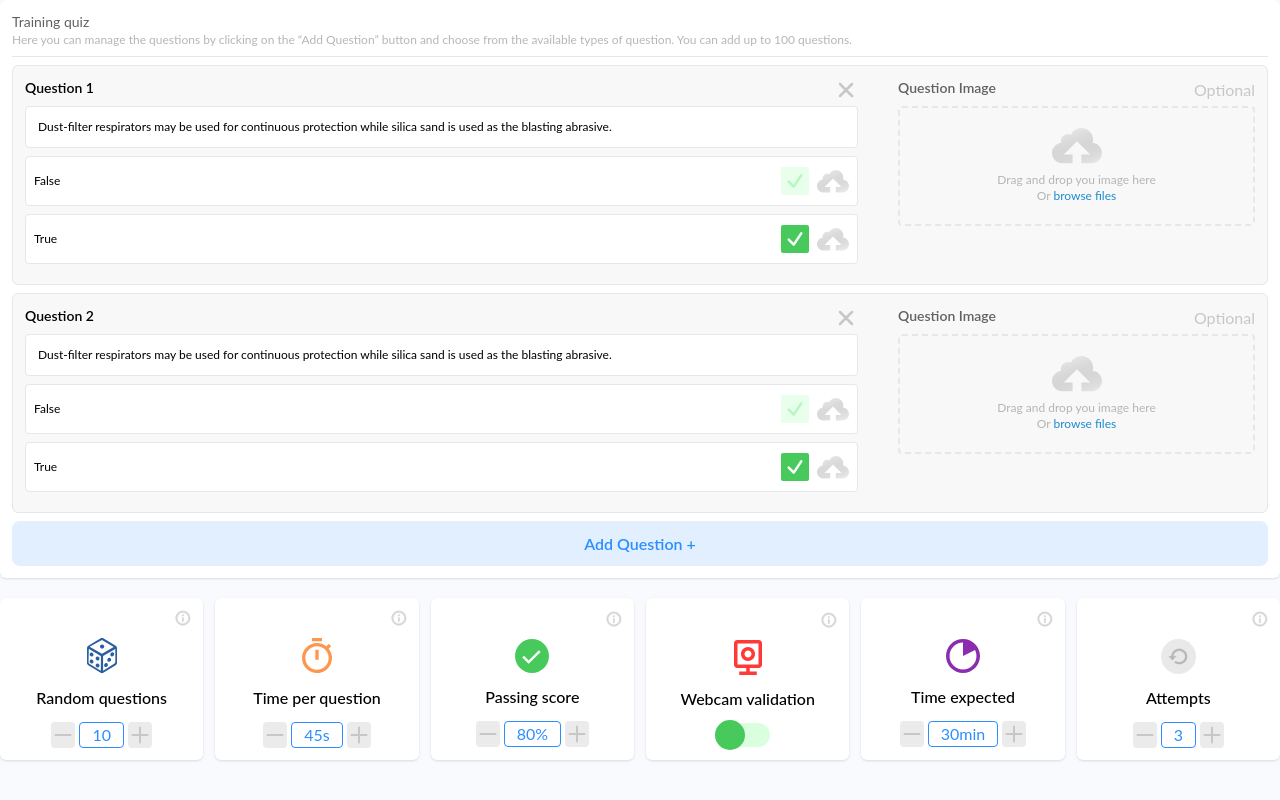
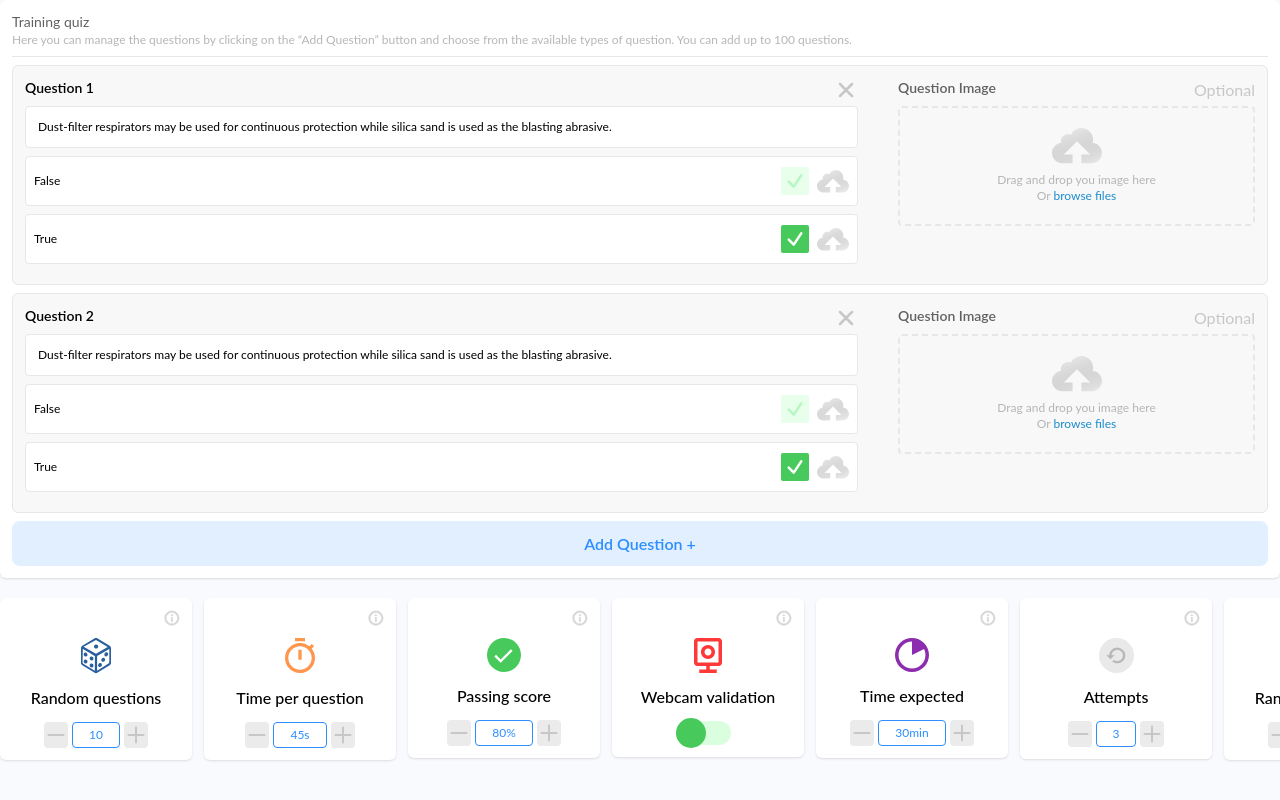
Before and after one commit to AmineBenzaazaa/Bloggie, a React (Vite) app: page / in a window 1280 px wide. Shown: the part 465-1265 px from the top of the page. Built offline with nearby package versions, Linux system fonts and the light colour scheme.

Commit message:
scrollbar

```diff
--- a/src/App.css
+++ b/src/App.css
@@ -4,3 +4,50 @@
   width: 100%;
   text-align: center;
 }
+
+
+.scroll-container {
+  width: 100%;
+  overflow-x: auto;
+  scroll-behavior: smooth;
+}
+
+/* Hide the default scrollbar */
+.scroll-container::-webkit-scrollbar {
+  display: block;
+}
+
+/* Add custom scrollbar track */
+.scroll-container::-webkit-scrollbar-track {
+  background-color: #E1EBF0;
+  border-radius: 12px;
+}
+
+/* Add custom scrollbar thumb */
+.scroll-container::-webkit-scrollbar-thumb {
+  background-color: #2C8EFF;
+  border-radius: 12px;
+}
+
+/* Add custom scrollbar corner */
+.scroll-container::-webkit-scrollbar-corner {
+  background-color: #E1EBF0;
+  border-radius: 12px;
+}
+
+/* Add custom scrollbar width and height */
+.scroll-container::-webkit-scrollbar {
+  width: 4px;
+  height: 4px;
+}
+
+/* Add custom scrollbar thumb height */
+.scroll-container::-webkit-scrollbar-thumb {
+  height: 50px;
+  border-radius: 12px;
+}
+
+/* Show scrollbar when hovering over the container */
+.scroll-container:hover::-webkit-scrollbar {
+  display: block;
+}
--- a/src/App.jsx
+++ b/src/App.jsx
@@ -1,5 +1,5 @@
 import './App.css'
-import { useState } from 'react'
+import { useEffect, useRef, useState } from 'react'
 import Navbar from './components/Navbar'
 import Form from './components/cards/Form';
 import Image from './components/Upload/Image';
@@ -20,12 +20,17 @@ const controllers = [
   { icon: webcam, name: 'Webcam validation', count: '', type: 'switch', tooltip: false },
   { icon: timeSlice, name: 'Time expected', count: '30min', type: 'count', tooltip: false },
   { icon: retry, name: 'Attempts', count: '3', type: 'count', tooltip: false },
+  { icon: dice, name: 'Random questions', count: '10', type: 'count', tooltip: false },
+  { icon: clock, name: 'Time per question', count: '45s', type: 'count', tooltip: true },
+  { icon: checked, name: 'Passing score', count: '80%', type: 'count', tooltip: false },
 ]
 
 const acceptedFileTypes = ['image/jpeg', 'image/png'];
 
 function App() {
   const [questions, setQuestions] = useState([{ id: 1 }, { id: 2 }])
+  const [showButton, setShowButton] = useState(false);
+  const containerRef = useRef(null);
 
   const addQuestion = () => {
     setQuestions([...questions, { id: questions.length + 1 }])
@@ -42,6 +47,20 @@ function App() {
   const deleteQuestion = (id) => {
     setQuestions(questions.filter((question) => question.id !== id));
   }
+
+
+  useEffect(() => {
+    const container = containerRef.current;
+    const handleScroll = () => {
+      setShowButton(container.scrollLeft > 0);
+    };
+    container.addEventListener('scroll', handleScroll);
+    return () => container.removeEventListener('scroll', handleScroll);
+  }, [])
+
+  const handleClick = () => {
+    containerRef.current.scrollTo({ left: 0, behavior: 'smooth' });
+  };
 
   return (
     <>
@@ -138,10 +157,31 @@ function App() {
         {/* End training quiz */}
 
         {/* Controllers */}
-        <div className='mb-5 flex flex-col flex-wrap lg:flex-nowrap sm:flex-row gap-3 items-stretch'>
+        {/* <div className='mb-5 flex flex-col flex-wrap lg:flex-nowrap sm:flex-row gap-3 items-stretch relative'>
           {controllers.map((controller, idx) => <Controller key={idx} {...controller} />)}
+          <div className='bg-white text-gray-450 h-fit p-1 rounded-md absolute -left-10 top-1/2 -translate-y-1/2'>
+            <svg xmlns="http://www.w3.org/2000/svg" viewBox="0 0 20 20" fill="currentColor" className="w-5 h-5">
+              <path fillRule="evenodd" d="M12.79 5.23a.75.75 0 01-.02 1.06L8.832 10l3.938 3.71a.75.75 0 11-1.04 1.08l-4.5-4.25a.75.75 0 010-1.08l4.5-4.25a.75.75 0 011.06.02z" clipRule="evenodd" />
+            </svg>
+          </div>
+        </div> */}
+
+        <div className='relative w-full mb-10'>
+          <div className="scroll-container" ref={containerRef}>
+            <div className='flex flex-row items-stretch gap-3 w-full'>
+              {controllers.map((controller, idx) => (
+                <div key={idx} className="flex-shrink-0 w-48">
+                  <Controller {...controller} />
+                </div>
+              ))}
+            </div>
+          </div>
+          {showButton && <button onClick={handleClick} className='bg-white text-gray-450 h-fit p-1 rounded-md absolute -left-10 top-1/2 -translate-y-1/2'>
+            <svg xmlns="http://www.w3.org/2000/svg" viewBox="0 0 20 20" fill="currentColor" className="w-5 h-5">
+              <path fillRule="evenodd" d="M12.79 5.23a.75.75 0 01-.02 1.06L8.832 10l3.938 3.71a.75.75 0 11-1.04 1.08l-4.5-4.25a.75.75 0 010-1.08l4.5-4.25a.75.75 0 011.06.02z" clipRule="evenodd" />
+            </svg>
+          </button>}
         </div>
-        {/* End Controllers */}
 
       </div>
     </>
--- a/src/components/cards/Controller.jsx
+++ b/src/components/cards/Controller.jsx
@@ -11,7 +11,7 @@ const Controller = ({ icon, name, count, type, tooltip }) => {
     }
     const tooltipContent = 'When the countdown is finished, the system will automatically move to the next question.'
     return (
-        <div className='shadow bg-white rounded-md flex flex-col justify-center items-center p-3 gap-3 lg:w-full'>
+        <div className='shadow bg-white rounded-md flex flex-col justify-center items-center p-3 gap-3 lg:w-full mb-5'>
             <Tooltip id="info-tooltip" className='bg-white text-black rounded-md w-64 text-start shadow-sm' />
             <img src={info} alt="info" className='self-end cursor-pointer' data-tooltip-id={tooltip && 'info-tooltip'} data-tooltip-content={tooltipContent} />
             <img src={icon} alt={name} />
@@ -22,7 +22,7 @@ const Controller = ({ icon, name, count, type, tooltip }) => {
                         <path strokeLinecap="round" strokeLinejoin="round" d="M19.5 12h-15" />
                     </svg>
                 </div>
-                <div className='rounded border border-blue-500 text-blue-500 px-3'>{count}</div>
+                <div className='rounded border border-blue-500 text-blue-500 px-4 py-1 text-xs'>{count}</div>
                 <div className='rounded flex justify-center items-center bg-gray-350 text-gray-650'>
                     <svg xmlns="http://www.w3.org/2000/svg" fill="none" viewBox="0 0 24 24" strokeWidth={2} stroke="currentColor" className="w-6 h-6">
                         <path strokeLinecap="round" strokeLinejoin="round" d="M12 4.5v15m7.5-7.5h-15" />
```
